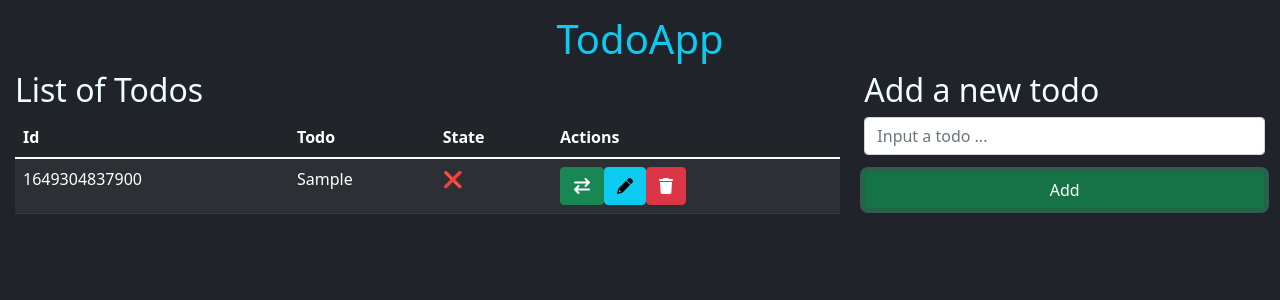
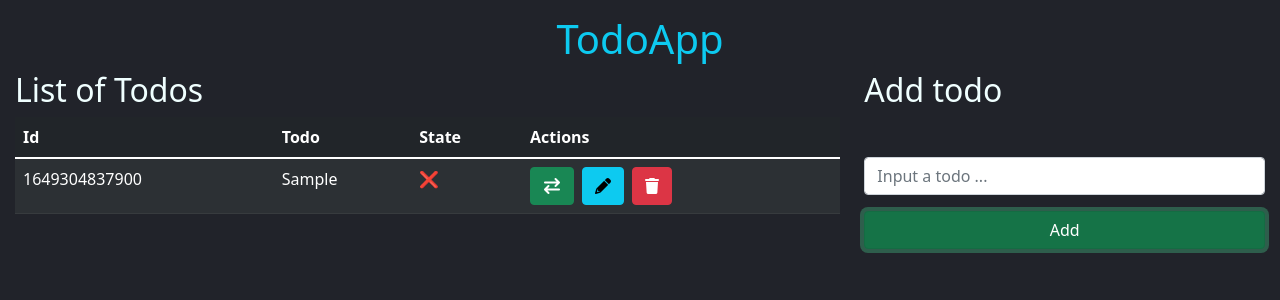
Before and after one commit to stargazing4122/12-todoapp-ts-modal, a React (Create React App) app: page / in a window 1280 px wide. Both pictures are taken after typing "Sample" into the empty fields and a click on the button "Add". Shown: the top 300 px of the page. Built offline with nearby package versions, Linux system fonts and the light colour scheme.

Commit message:
some refactoring

```diff
--- a/src/components/Form.tsx
+++ b/src/components/Form.tsx
@@ -36,7 +36,7 @@ export const Form = () => {
 
   return (
     <div>
-      <h2>Add a new todo</h2>
+      <h2 className="mb-5">Add todo</h2>
       <form onSubmit={ handleFormSubmit }>
         <input
           className="form-control mb-3"
--- a/src/components/RowTodo.tsx
+++ b/src/components/RowTodo.tsx
@@ -56,7 +56,7 @@ export const RowTodo: FC<Props> = ({ todo }) => {
       <td> { state ? '✔️' : '❌'} </td>
       <td>
         <button
-          className="btn btn-success"
+          className="btn btn-success me-2"
           type="button"
           onClick={ handleToggleClick }
         >
@@ -64,7 +64,7 @@ export const RowTodo: FC<Props> = ({ todo }) => {
         </button>
 
         <button
-          className="btn btn-info"
+          className="btn btn-info me-2"
           type="button"
           onClick={ handleEditClick }
         >
@@ -72,7 +72,7 @@ export const RowTodo: FC<Props> = ({ todo }) => {
         </button>
 
         <button
-          className="btn btn-danger"
+          className="btn btn-danger me-2"
           type="button"
           onClick={ handleDeleteClick }
         >
```
Also changed, not shown: 1 other file (tests, documents, lock files or other folders).
